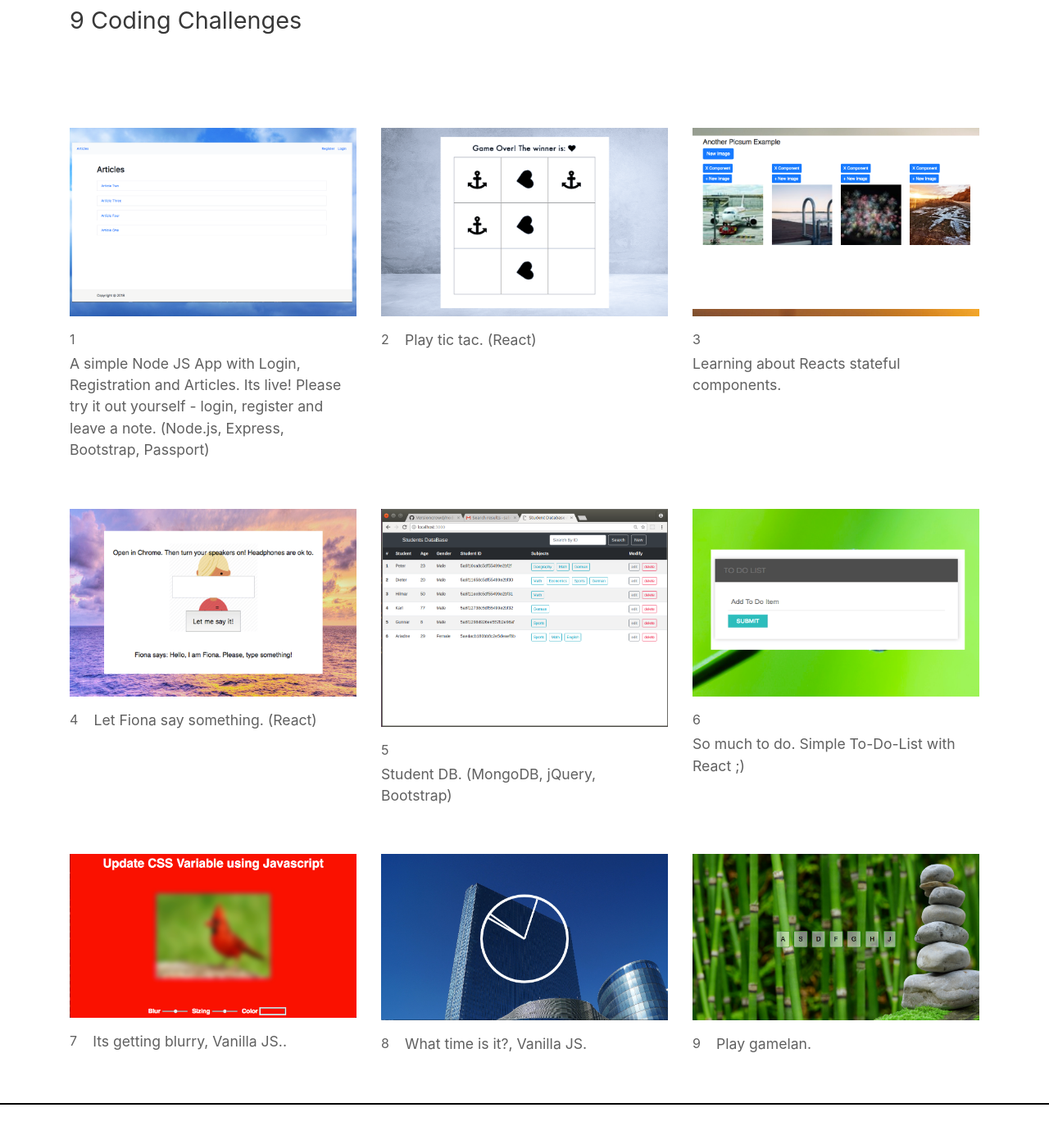
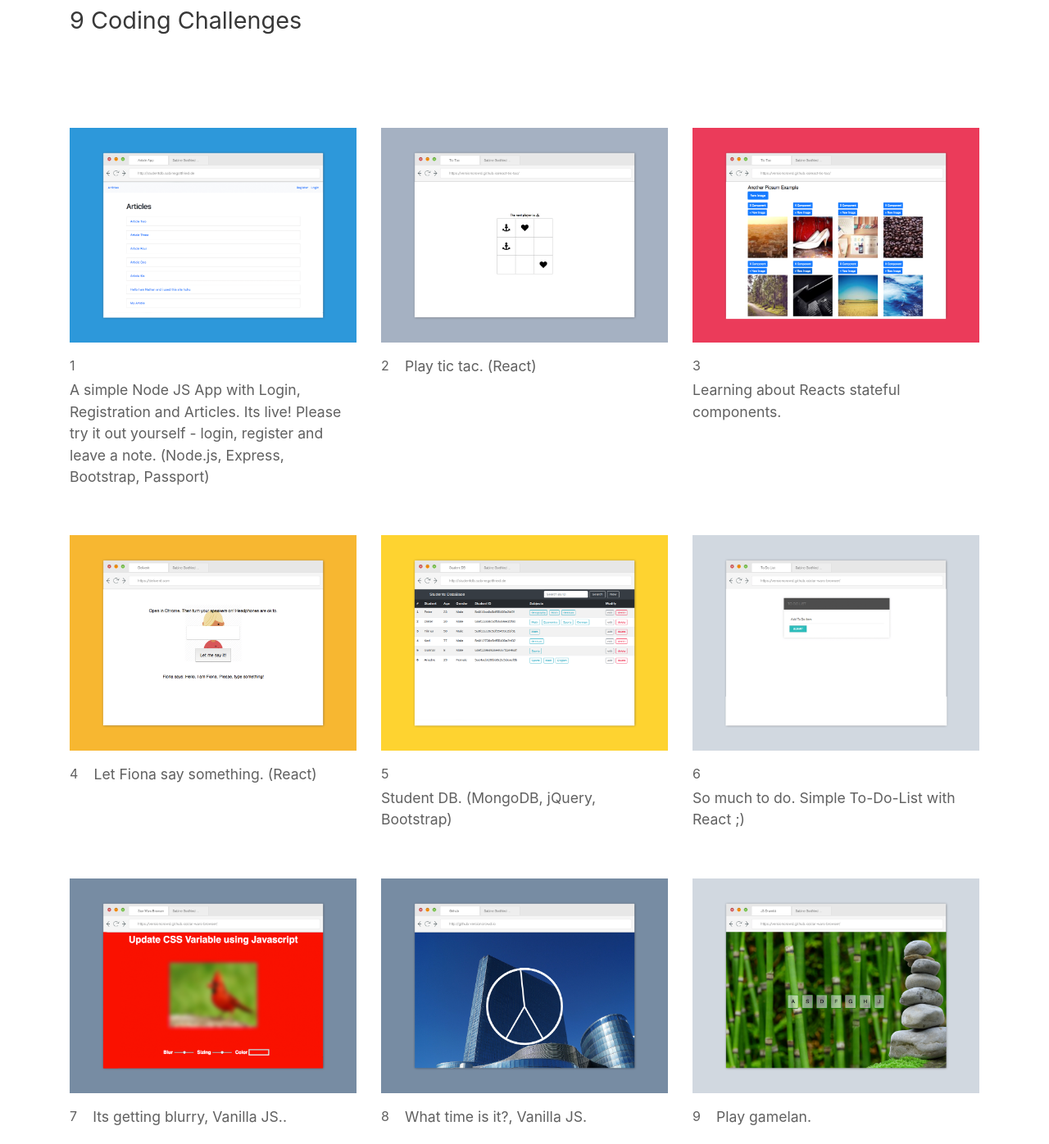
Before and after one commit to Versioncrowd/portfolio, a website: page challenges.html in a window 1280 px wide. Shown: the part 146-1542 px from the top of the page at 82% size. Drawn offline with Linux system fonts and the light colour scheme.

Commit message:
added more images

```diff
--- a/challenges.html
+++ b/challenges.html
@@ -16,9 +16,9 @@
             <div class="col-md-8">
                 <ul class="menu">
                     <li id='name'><a href="http://sabinegottfried.de" class="name">Sabine Gottfried &mdash;</a></li>
-                    <li class="menulinks"><a href="#about">About,</a></li>
-                    <li class="menulinks"><a href="#portfolio">Portfolio,</a></li>
-                    <li class="menulinks"><a href="#contact">Contact</a></li>
+                    <li class="menulinks"><a href="index.html#about">About,</a></li>
+                    <li class="menulinks"><a href="index.html#portfolio">Portfolio,</a></li>
+                    <li class="menulinks"><a href="index.html#contact">Contact</a></li>
                 </ul>
             </div>
         </div> <!-- /.row -->
@@ -29,21 +29,21 @@
         </div> <!-- /.row -->
         <div class="row">
             <div class="col-md-4 project">
-                    <a href="http://sabinegottfried.de/articleapp"><img src="img/traversyarticle.png" class="img-fluid"></a>
+                    <a href="http://sabinegottfried.de/articleapp"><img src="img/traversyarticle_blue.png" class="img-fluid"></a>
                     <div class="caption">
                         <p class="number">1</p>
                         <a href="http://sabinegottfried.de/articleapp"><p class="captiontext">A simple Node JS App with Login, Registration and Articles. Its live! Please try it out yourself - login, register and leave a note. (Node.js, Express, Bootstrap, Passport)</p></a>
                     </div>
                 </div> <!-- /.col -->
                 <div class="col-md-4 project">
-                        <a href="https://versioncrowd.github.io/react-tic-tac/"><img src="img/tictac.png" class="img-fluid"></a>
+                        <a href="https://versioncrowd.github.io/react-tic-tac/"><img src="img/tictac_grey.png" class="img-fluid"></a>
                         <div class="caption">
                             <p class="number">2</p>
                             <a href="https://versioncrowd.github.io/react-tic-tac/"><p class="captiontext">Play tic tac. (React)</p></a>
                         </div>
                 </div> <!-- /.col -->
                 <div class="col-md-4 project">
-                    <div class"coding15"><a href="https://versioncrowd.github.io/reacts-stateful-comp-task/"><img src="img/statefulcomp.png" class="img-fluid"></a></div>
+                    <div class"coding15"><a href="https://versioncrowd.github.io/reacts-stateful-comp-task/"><img src="img/statefulcomp_red.png" class="img-fluid"></a></div>
                     <div class="caption">
                         <p class="number">3</p>
                         <a href="https://versioncrowd.github.io/reacts-stateful-comp-task/"><p class="captiontext">Learning about Reacts stateful components.</p></a>
@@ -53,21 +53,21 @@
         <div class="row">
 
                     <div class="col-md-4 project">
-                            <a href="https://versioncrowd.github.io/react-voicesynthy/"><img src="img/voicesynthy.png" class="img-fluid"></a>
+                            <a href="https://versioncrowd.github.io/react-voicesynthy/"><img src="img/voicesynthy_yellow.png" class="img-fluid"></a>
                             <div class="caption">
                                 <p class="number">4</p>
                                 <a href="https://versioncrowd.github.io/react-voicesynthy/"><p class="captiontext">Let Fiona say something. (React)</p></a>
                             </div>
                         </div> <!-- /.col -->
                     <div class="col-md-4 project">
-                            <a href="https://github.com/Versioncrowd/student_db"><img src="img/studentdb.png" class="img-fluid"></a>
+                            <a href="https://github.com/Versioncrowd/student_db"><img src="img/studentdb_yellow.png" class="img-fluid"></a>
                             <div class="caption">
                                 <p class="number">5</p>
                                 <a href="https://github.com/Versioncrowd/student_db"><p class="captiontext">Student DB. (MongoDB, jQuery, Bootstrap)</p></a>
                             </div>
                     </div> <!-- /.col -->
                     <div class="col-md-4 project">
-                        <a href="https://versioncrowd.github.io/react-simple-to-do-list/"><img src="img/todolist.png" class="img-fluid"></a>
+                        <a href="https://versioncrowd.github.io/react-simple-to-do-list/"><img src="img/todolist_grey.png" class="img-fluid"></a>
                         <div class="caption">
                             <p class="number">6</p>
                             <a href="https://versioncrowd.github.io/react-simple-to-do-list/"><p class="captiontext">So much to do. Simple To-Do-List with React ;)</p></a>
@@ -76,7 +76,7 @@
             </div> <!-- /.row -->
             <div class="row">
                     <div class="col-md-4 project">
-                        <a href="https://versioncrowd.github.io/jsblur/"><img src="img/jsblur.png" class="img-fluid"></a>
+                        <a href="https://versioncrowd.github.io/jsblur/"><img src="img/jsblur_grey.png" class="img-fluid"></a>
                         <div class="caption">
                             <p class="number">7</p>
                             <a href="https://versioncrowd.github.io/jsblur/"><p class="captiontext">Its getting blurry, Vanilla JS.</p></a>
@@ -84,14 +84,14 @@
                         </div>
                     </div> <!-- /.col -->
                     <div class="col-md-4 project">
-                            <a href="https://versioncrowd.github.io/jsclock/"><img src="img/jsclock.png" class="img-fluid"></a>
+                            <a href="https://versioncrowd.github.io/jsclock/"><img src="img/challenges_blue.png" class="img-fluid"></a>
                             <div class="caption">
                                 <p class="number">8</p>
                                 <a href="https://versioncrowd.github.io/jsclock/"><p class="captiontext">What time is it?, Vanilla JS.</p></a>
                             </div>
                         </div> <!-- /.col -->
                         <div class="col-md-4 project">
-                                <a href="https://versioncrowd.github.io/jsdrumkit"><img src="img/jsdrumkit.png" class="img-fluid"></a>
+                                <a href="https://versioncrowd.github.io/jsdrumkit"><img src="img/jsdrumkit_grey.png" class="img-fluid"></a>
                                 <div class="caption">
                                     <p class="number">9</p>
                                     <a href="https://versioncrowd.github.io/jsdrumkit"><p class="captiontext">Play gamelan.</p></a>
```
Also changed, not shown: img/Intissimi.jpg (deleted), img/digitalnoticeboard.jpg (deleted), img/dnb2.png (deleted), img/jsblur_grey.png (added), img/jsblur_lightgrey.png (added), img/jsdrumkit_grey.png (added), img/onlineshop4.jpg (deleted), img/statefulcomp_red.png (added), img/studentdb_grey.png (added), img/studentdb_purple.png (added), img/studentdb_yellow.png (added), img/tictac_grey.png (added), img/todolist_grey.png (added), img/traversyarticle_blue.png (added), 1 more files, 2 other files.
